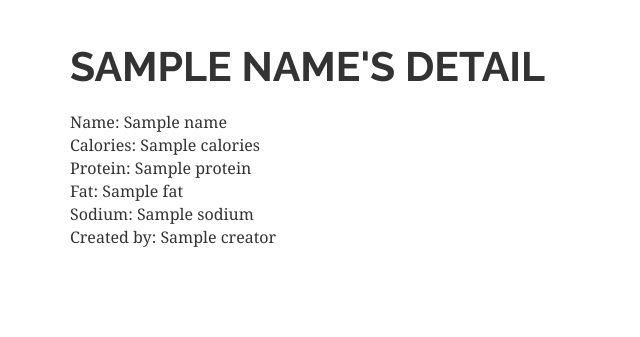
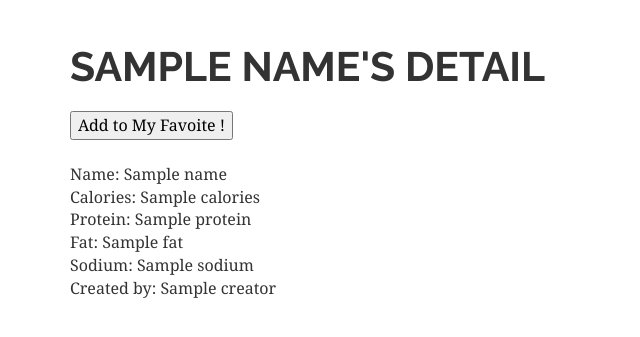
Before and after one commit to ruiqili2/MacroMaster, a Django app: template templates/show_result.html in a window 1280 px wide. Shown: the part 57-394 px from the top of the page, without its empty margins (0-640 px from the left). Run offline with Django 3.2, Linux system fonts and the light colour scheme; a user stored in the database is signed in; tables that the repository leaves empty hold one stand-in row (values such as "Sample post"); the template is opened without the code that fills it: most values are stand-ins (such as "Sample title", 1, 10 or a date in 2020); some libraries are stand-ins or nearby versions.

Commit message:
asdfasdf

```diff
--- a/templates/show_result.html
+++ b/templates/show_result.html
@@ -10,10 +10,10 @@
 {% if user.is_authenticated  %}
 <p>
 	{% if myFavorites != True %}
-	<form method='POST' action='../../accounts/add_to_my_favorite/>
+	<form method='POST' action='../../accounts/add_to_my_favorite/'>
 	{% csrf_token %}
 	<input type='submit', value='Add to My Favoite !'>
-	<input name = 'recipeName' type = "hidden" value = {{name}}>
+	<input name = 'recipeName' type = 'hidden' value = {{name}}>
 	</form>
 	{%else %}
 	My Favorite Dish
```
